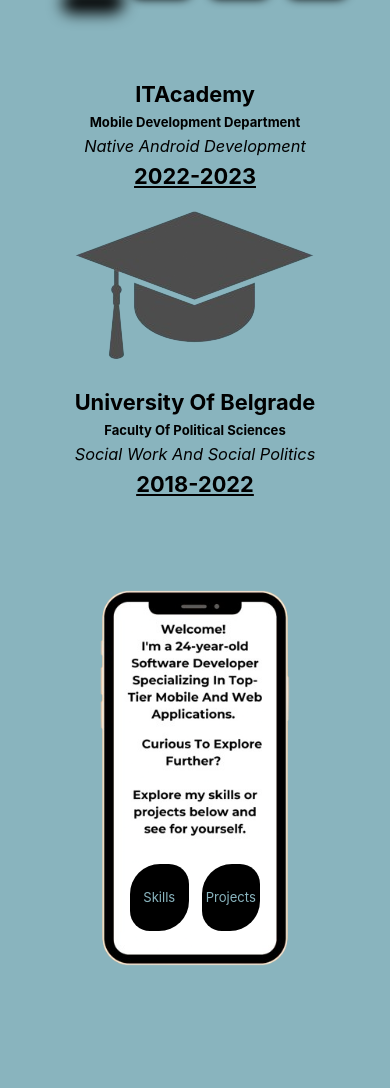
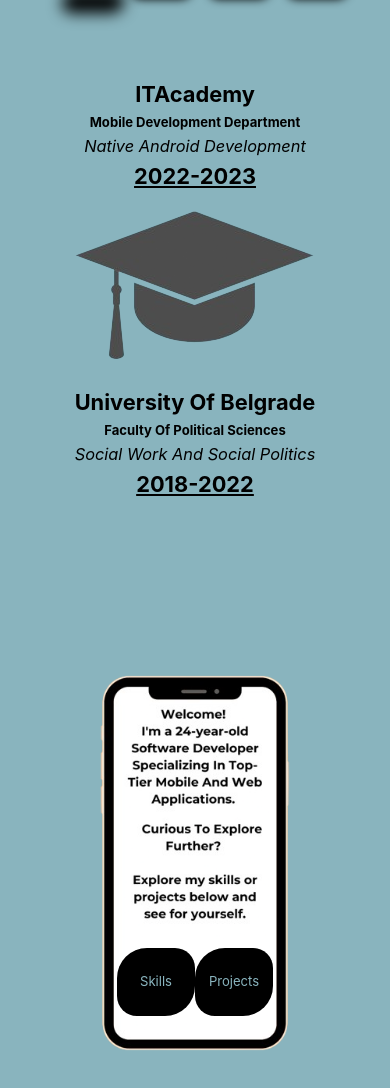
Before and after one commit to DroidStudioAS/Portfolio, a Vue app: page /about in a window 390 px wide. Shown: the part 2033-3121 px from the top of the page. Built offline with nearby package versions, Linux system fonts and the light colour scheme.

Commit message:
fixed mobile button sizing on menu and about view

```diff
--- a/src/App.vue
+++ b/src/App.vue
@@ -177,7 +177,6 @@
 
   background: #000;
   border-radius:30px 20px 30px 20px;
-  box-shadow: 15px 20px 15px 2px #000;
 
   display: flex;
   flex-flow: column nowrap;
@@ -265,7 +264,7 @@
   }
   .menu_item{
     width: 20vw;
-    font-size: 1.5cap;
+    font-size: 1.3cap;
   }
   .menu_but_container{
     visibility: hidden;
--- a/src/views/AboutView.vue
+++ b/src/views/AboutView.vue
@@ -531,7 +531,7 @@
     top: 190vh;
   }
   .second_page_container{
-    top: 310vh;
+    top: 320vh;
     width: 80vw;
     height: 20vh;
   }
@@ -633,7 +633,7 @@
   justify-content: space-evenly;
 }
 .menu_item{
-  width: 15vw;
+  width: 20vw;
   height: 8vh;
   font-size: 1.2cap;
 }
```
